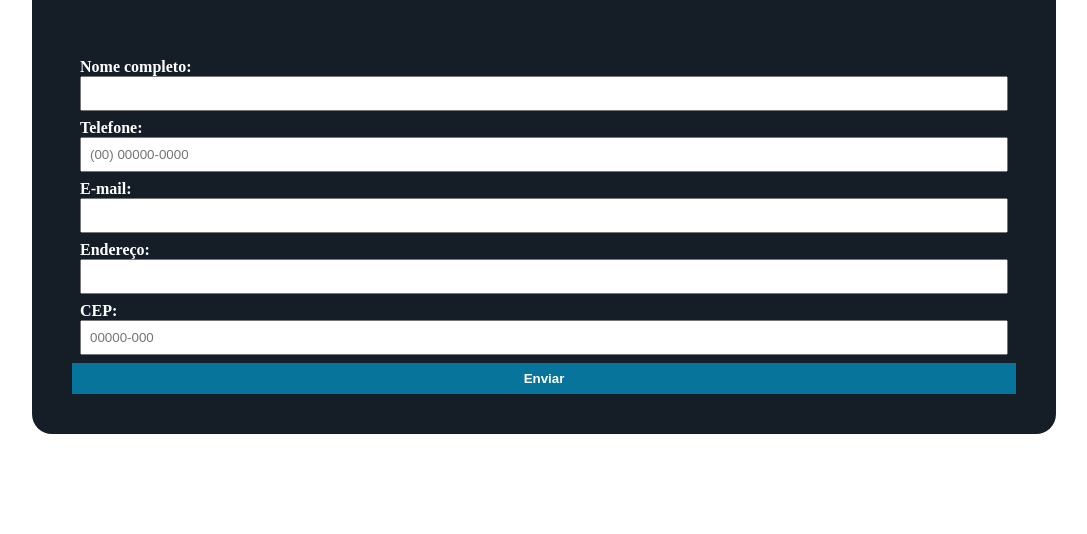
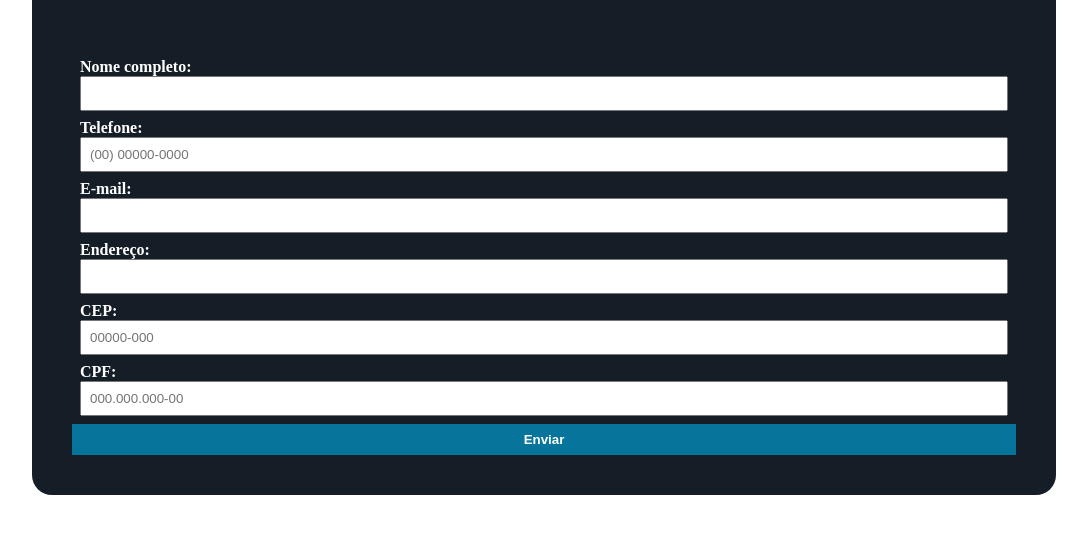
Before and after one commit to Gabriel1Julio/exercicio_plugins_jquery, a plain HTML site: page index.html in a window 1280 px wide. Shown: the part 160-694 px from the top of the page, without its empty margins (96-1183 px from the left). Drawn offline with nearby package versions, Linux system fonts and the light colour scheme.

Commit message:
adicionando o campo cpf

```diff
--- a/index.html
+++ b/index.html
@@ -31,6 +31,10 @@
                 <label for="cep"> CEP: </label>
                 <input type="text" name="cep" id="cep">
             </div>
+            <div>
+                <label for="cpf"> CPF: </label>
+                <input type="text" name="cpf" id="cpf">
+            </div>
             <button type="submit">Enviar</button>
         </form>
     </div>
--- a/main.js
+++ b/main.js
@@ -7,10 +7,19 @@ $(document).ready(function(){
         placeholder: '00000-000'
     });
 
+    $('#cpf').mask('000.000.000-00', {
+        placeholder: '000.000.000-00'
+    });
+
     $.validator.addMethod("CEP", function(cep_number, element) {
         cep_number = cep_number.replace(/\D/g, "");
         return cep_number.length == 8;
     }, "Por favor, insira um número de CEP válido");
+
+    $.validator.addMethod("CPF", function(cpf_number, element) {
+        cpf_number = cpf_number.replace(/\D/g, "");
+        return cpf_number.length == 11;
+    }, "Por favor, insira um número de CPF válido");
 
     $.validator.addMethod("phoneBR", function(phone_number, element) {
         phone_number = phone_number.replace(/\D/g, "");
@@ -41,6 +50,10 @@ $(document).ready(function(){
             cep: {
                 required: true,
                 CEP: true
+            },
+            cpf: {
+                required: true,
+                CPF: true
             }
         },
         messages: {
@@ -48,7 +61,8 @@ $(document).ready(function(){
             telefone: 'Por favor, insira corretamente seu número de telefone',
             email: 'Por favor, insira corretamente seu E-mail',
             endereco: 'Por favor, insira corretamente seu endereço',
-            cep: 'Por favor, insira corretamente seu CEP'
+            cep: 'Por favor, insira corretamente seu CEP',
+            cpf: "Por favor, insira um número de CPF válido"
         },
         submitHandler: function(form){
             alert('Formulário enviado com sucesso!');
```
